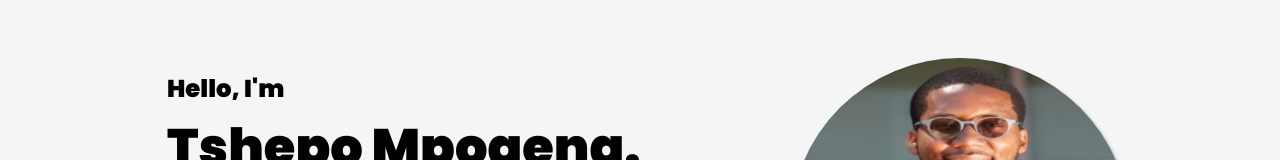
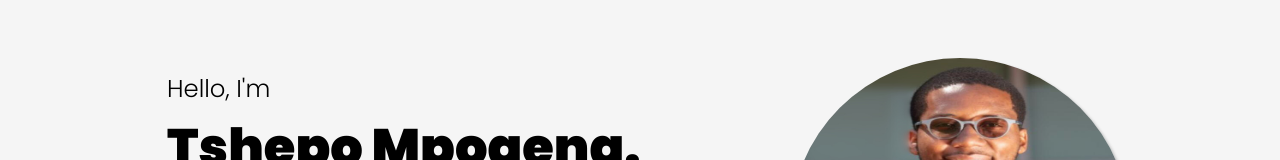
Before and after one commit to Lspacedev/portfolio_site, a React (Vite) app: page / in a window 1280 px wide. Shown: the part 147-307 px from the top of the page. Built offline with nearby package versions, Linux system fonts and the light colour scheme.

Commit message:
updated styles

```diff
--- a/src/components/Hero.jsx
+++ b/src/components/Hero.jsx
@@ -4,7 +4,7 @@ function Hero() {
       <div className="introduction">
         <div>
           {/* style={{ color: "#a8a53c" }} */}
-          <h3 style={{ margin: "2px", fontWeight: 1000 }}>Hello, I'm</h3>
+          <h3 style={{ margin: "2px", fontWeight: 300 }}>Hello, I'm</h3>
           <h1
             style={{
               margin: "2px",
@@ -14,7 +14,7 @@ function Hero() {
           >
             Tshepo Mpogeng.
           </h1>
-          <h3 style={{ fontWeight: 300, margin: "2px", fontSize: "1.9rem" }}>
+          <h3 style={{ fontWeight: 350, margin: "2px", fontSize: "1.9rem" }}>
             <span>A Full Stack </span>&<span> Mobile App</span> Developer
           </h3>
         </div>
```
